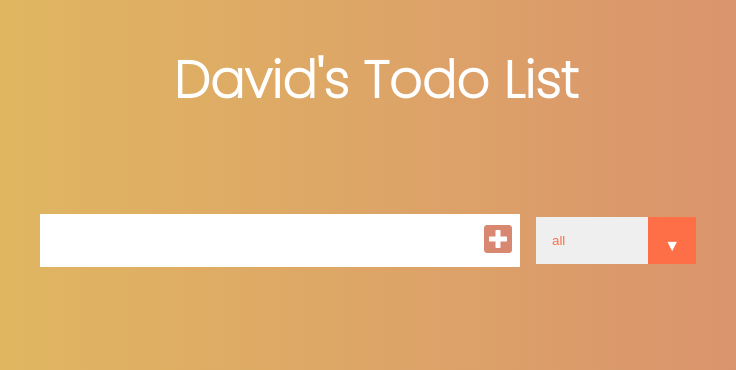
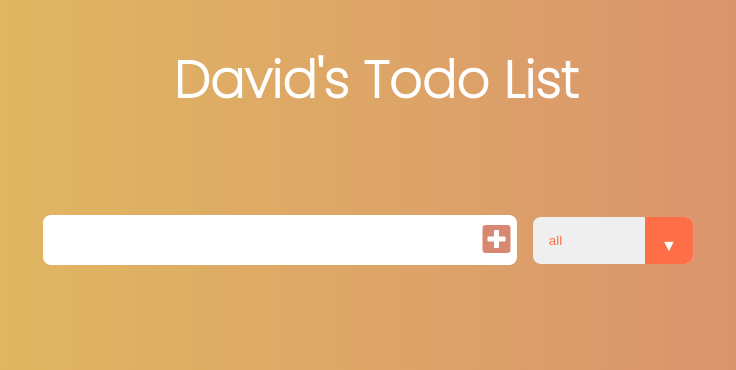
Before and after one commit to Davoudev/Todo-list, a plain HTML site: page index.html in a window 1280 px wide. Shown: the top 370 px of the page, 264-1000 px from the left. Drawn offline with Linux system fonts and the light colour scheme.

Commit message:
fixed design

```diff
--- a/index.html
+++ b/index.html
@@ -20,7 +20,7 @@
         <h1>David's Todo List</h1>
     </header>
 
-    <form>
+    <form id="todo-form">
 
         <input type="text" class="input-todo">
         <button class="button-todo">
--- a/styles/style.css
+++ b/styles/style.css
@@ -5,13 +5,13 @@
 }
 body {
   min-height: 100vh;
-  font-family: "Poppins" ;
+  font-family: "Poppins";
   color: #fff;
   background-image: linear-gradient(90deg, #e2c35d, #d88771);
 }
 header {
   font-size: 1.6rem;
-  font-weight: 900 ;
+  font-weight: 900;
 }
 
 form,
@@ -23,7 +23,7 @@ header {
 }
 form input,
 form button {
-  padding: 0.5rem;
+  padding: 0.4rem;
   border: none;
   background-color: #fff;
   font-size: 2rem;
@@ -52,10 +52,24 @@ form button:hover {
   font-size: 1.5rem;
   justify-content: space-between;
   margin: 0.5rem;
+  border-radius: 0.5rem;
+
   transition: all 1s ease;
 }
 .todo li {
   flex: 1;
+}
+#todo-form .button-todo {
+  color: #d88771;
+  background: #ffffff;
+  cursor: pointer;
+  transition: all 0.4s ease;
+  border-radius: 0 0.5rem 0.5rem 0;
+}
+#todo-form .input-todo {
+  outline: none;
+  color: #121212;
+  border-radius: 0.5rem 0 0 0.5rem;
 }
 .list-todo {
   min-width: 24rem;
@@ -94,20 +108,21 @@ select {
   appearance: none;
   outline: none;
   border: none;
+
   /*  */
   color: #ff6f47;
   width: 10rem;
   cursor: pointer;
   padding: 1rem;
-
 }
 .select {
   margin: 1rem;
   position: relative;
   overflow: hidden;
+  border-radius: 0.5rem;
 }
 
- .select::after {
+.select::after {
   content: "\25BC";
   position: absolute;
   background-color: #ff6f47;
```
